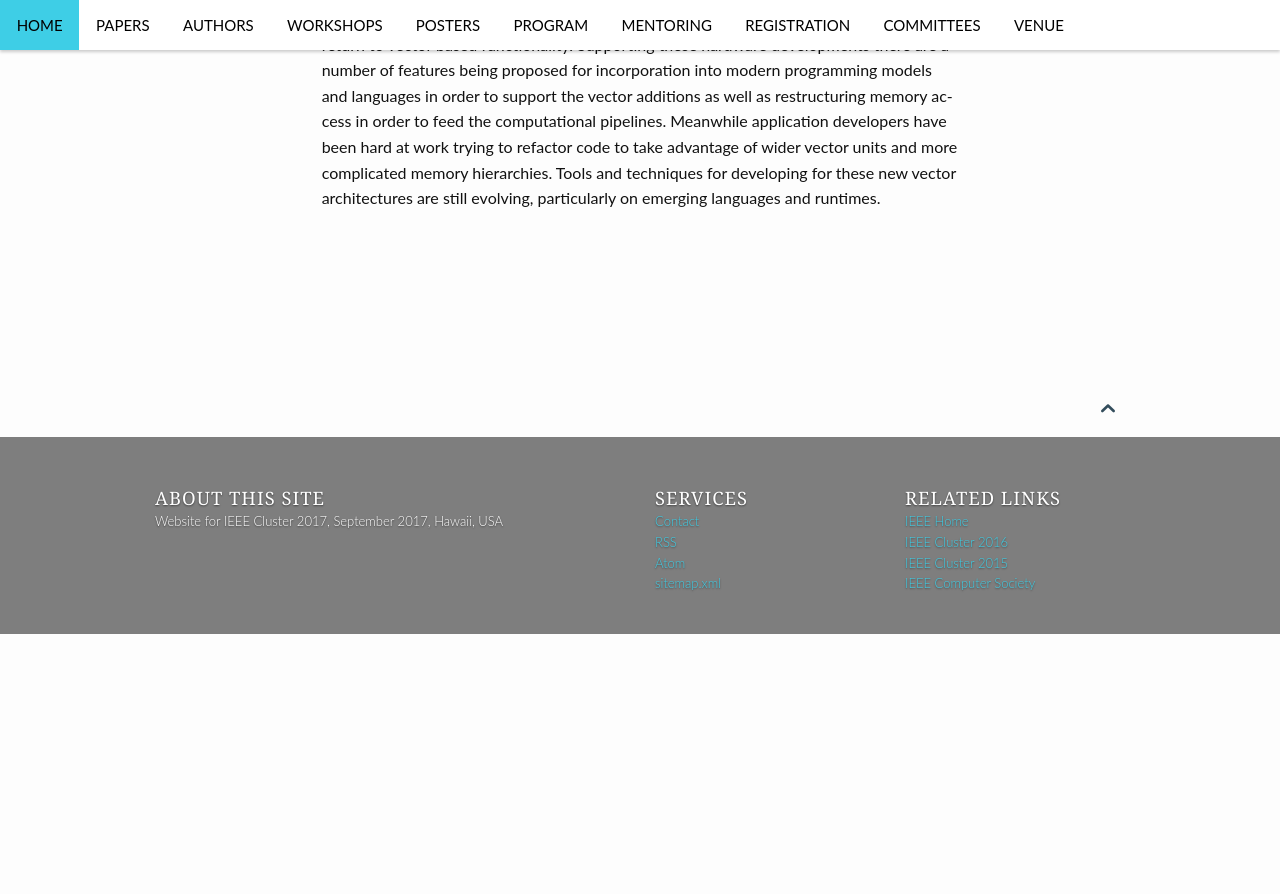
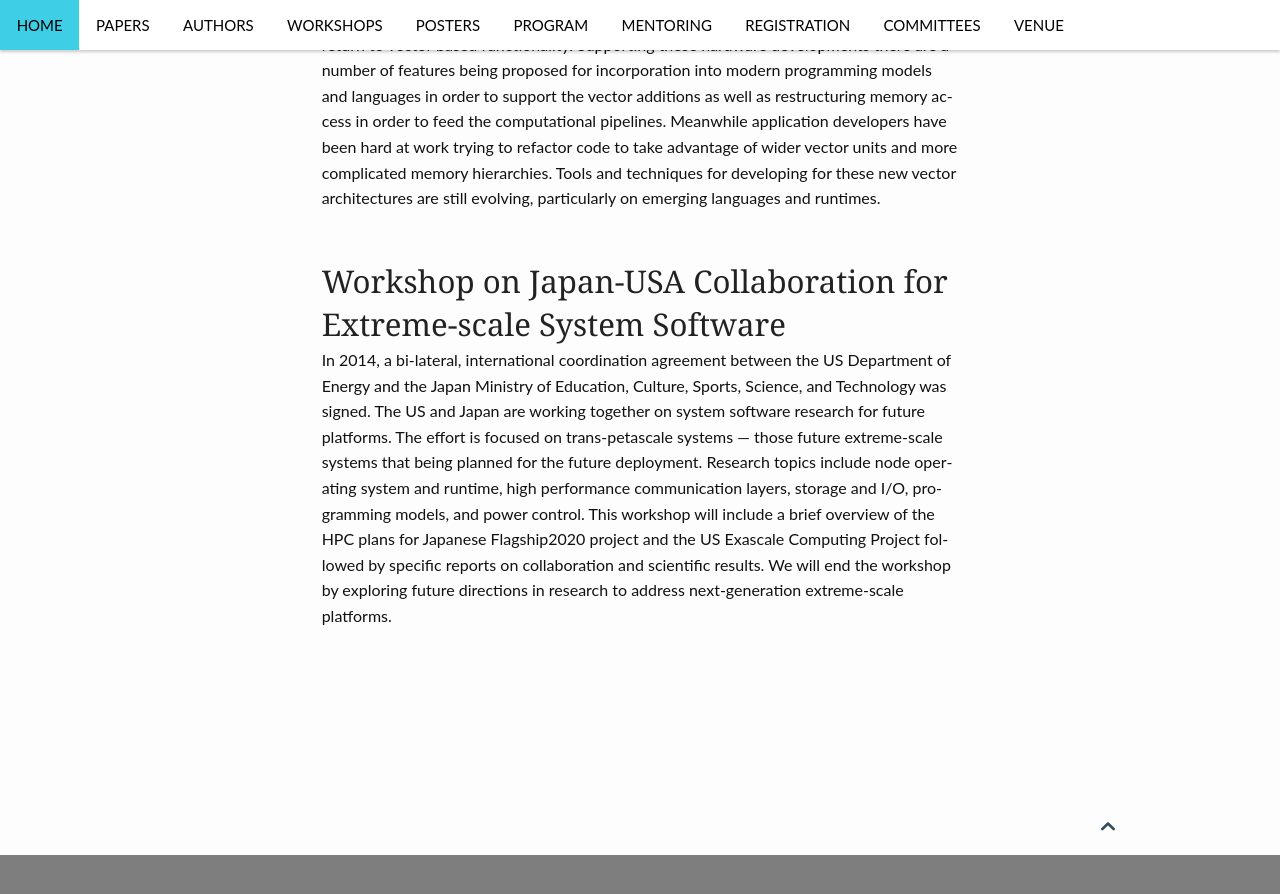
Before and after one commit to cluster17/cluster17.github.io, a Jekyll site: the page built from workshops/index.md, in a window 1280 px wide and 900 px high, scrolled down 2413 px. Shown: the top 894 px of the window. Built offline with Jekyll 4.4.1, drawn with Linux system fonts in a browser that asks for light colours; before the commit the page ends 3047 px from its top, so only the background shows below that.

Commit message:
Adding US-Japan Workshop

```diff
--- a/workshops/index.md
+++ b/workshops/index.md
@@ -97,3 +97,20 @@ refactor code to take advantage of wider vector units and more complicated
 memory hierarchies. Tools and techniques for developing for these new vector
 architectures are still evolving, particularly on emerging languages and
 runtimes.
+
+
+<h2>Workshop on Japan-USA Collaboration for Extreme-scale System Software</h2>
+
+
+In 2014, a bi-lateral, international coordination agreement between the US
+Department of Energy and the Japan Ministry of Education, Culture, Sports,
+Science, and Technology was signed.  The US and Japan are working together on
+system software research for future platforms.  The effort is focused on
+trans-petascale systems — those future extreme-scale systems that being planned
+for the future deployment. Research topics include node operating system and
+runtime, high performance communication layers, storage and I/O, programming
+models, and power control.  This workshop will include a brief overview of the
+HPC plans for Japanese Flagship2020 project and the US Exascale Computing
+Project followed by specific reports on collaboration and scientific results.
+We will end the workshop by exploring future directions in research to address
+next-generation extreme-scale platforms.
```
